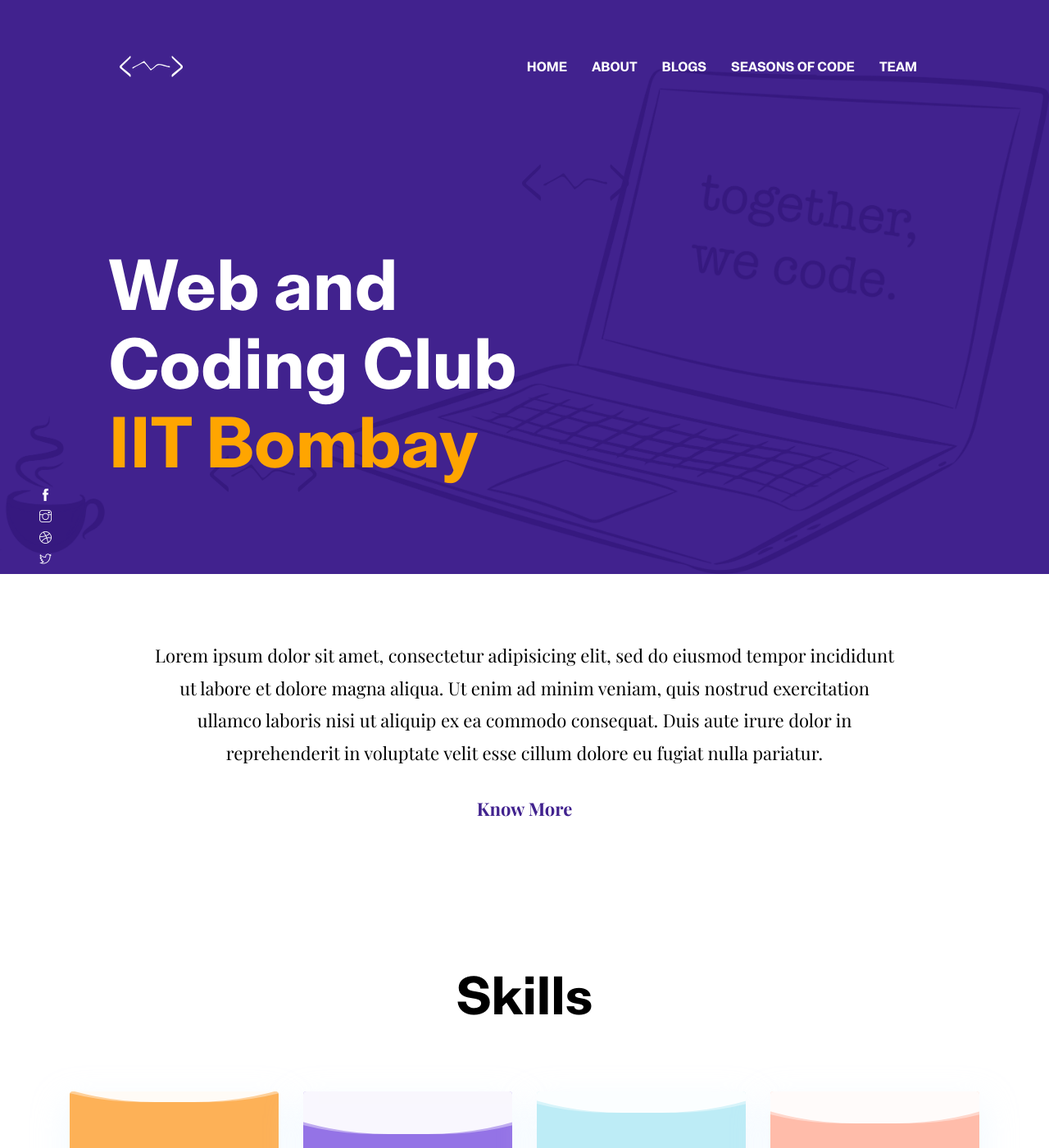
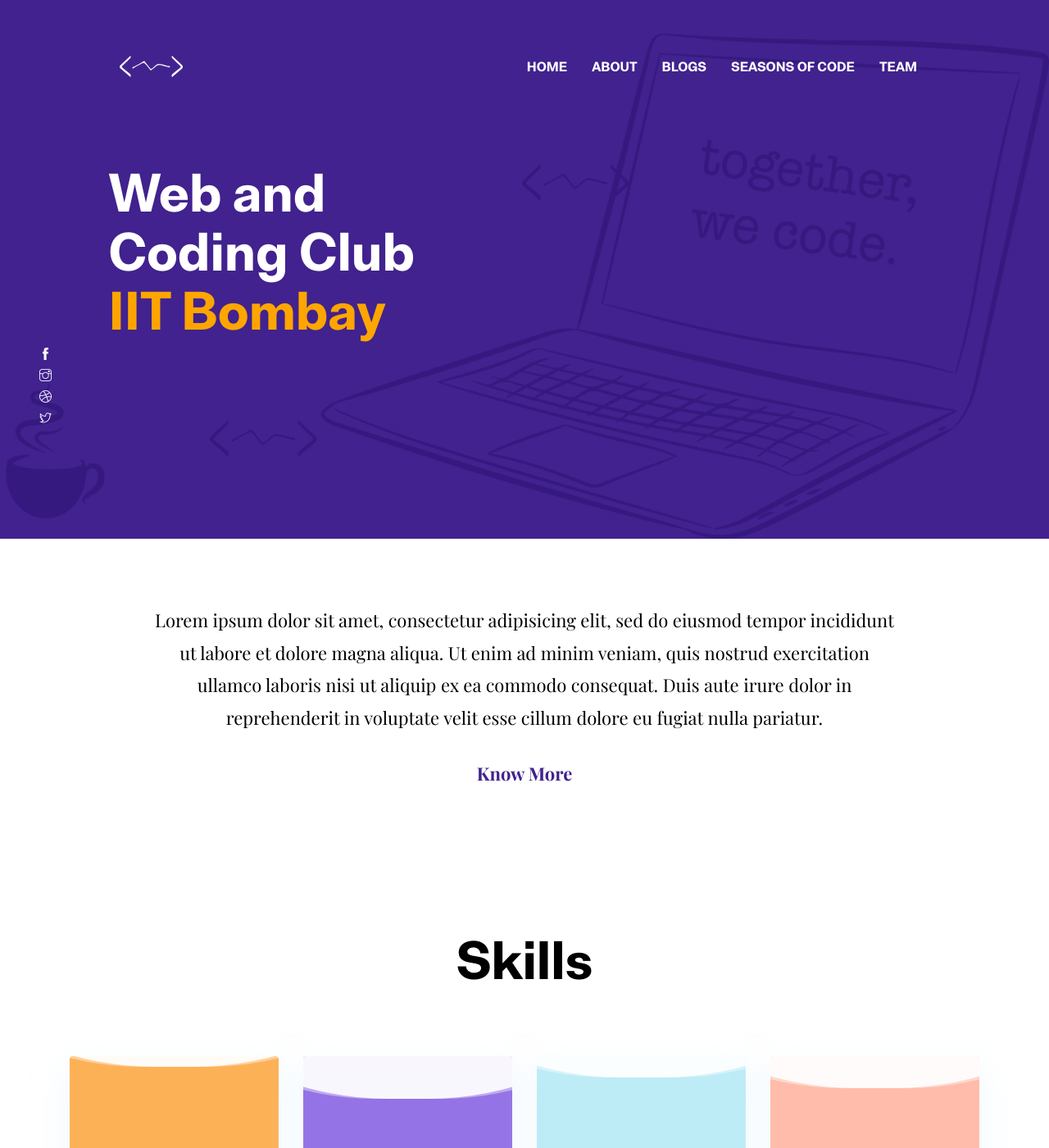
Before and after one commit to thenotsodarkknight/WnCC_Website, a Jekyll site: the page built from index.html, in a window 1280 px wide and 1400 px high. Shown: the whole window at 82% size. Built offline with Jekyll 4.4.1, drawn with Linux system fonts in a browser that asks for light colours.

Commit message:
Update style for reducing bg size

```diff
--- a/_includes/hero-section.html
+++ b/_includes/hero-section.html
@@ -1,9 +1,9 @@
 <!-- hero area -->
-<section class="hero-area bg-primary" id="parallax" style="height: 700px;">
+<section class="hero-area bg-primary" id="parallax">
   <div class="container">
     <div class="row">
       <div class="col-lg-11 mx-auto">
-        <h1 class="text-white font-tertiary">{{ site.data.settings.hero.hero-title }}</h1>
+        <h2 class="text-white font-tertiary">{{ site.data.settings.hero.hero-title }}</h1>
       </div>
     </div>
   </div>
@@ -11,6 +11,9 @@
     <img class="img-fluid w-80" src="{{ site.baseurl }}/assets/images/illustrations/leaf-bg.png" alt="bg-shape">
   </div>
   <div class="layer" id="l1">
+    <img src="{{ site.baseurl }}/assets/images/illustrations/dots-cyan.png" alt="bg-shape">
+  </div>
+  <div class="layer" id="l2">
     <img src="{{ site.baseurl }}/assets/images/illustrations/dots-cyan.png" alt="bg-shape">
   </div>
   <div class="layer" id="l3">
--- a/_sass/templates/_hero-area.scss
+++ b/_sass/templates/_hero-area.scss
@@ -1,11 +1,12 @@
 .hero-area {
-  padding: 300px 0 200px;
+  padding: 200px 0 200px;
   position: relative;
+  height: 657px;
   @include tablet {
     padding: 250px 0 150px;
     overflow: hidden;
   }
-  h1{
+  h2{
     position: relative;
     z-index: 2;
   }
```
Also changed, not shown: 2 other files.
